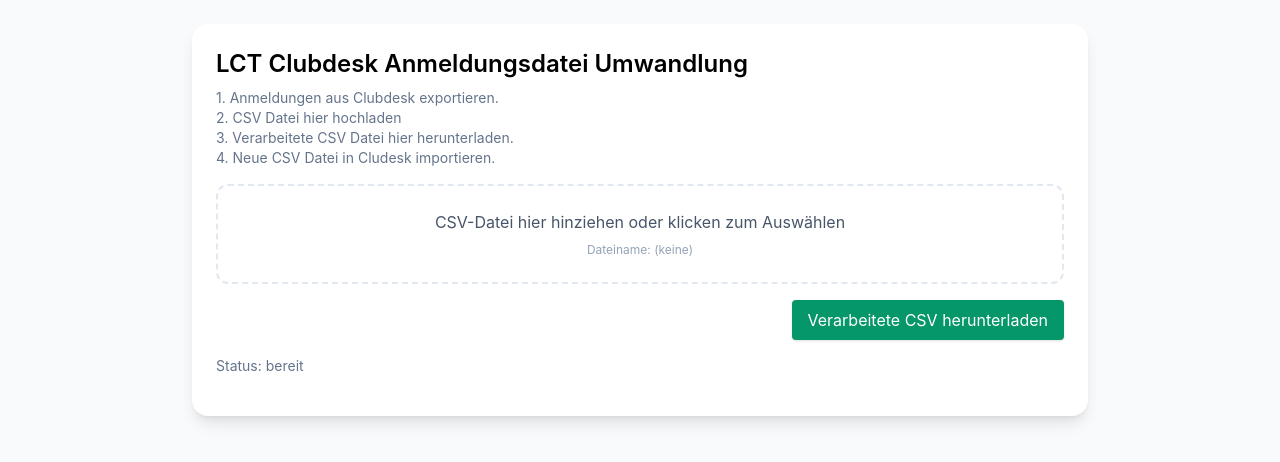
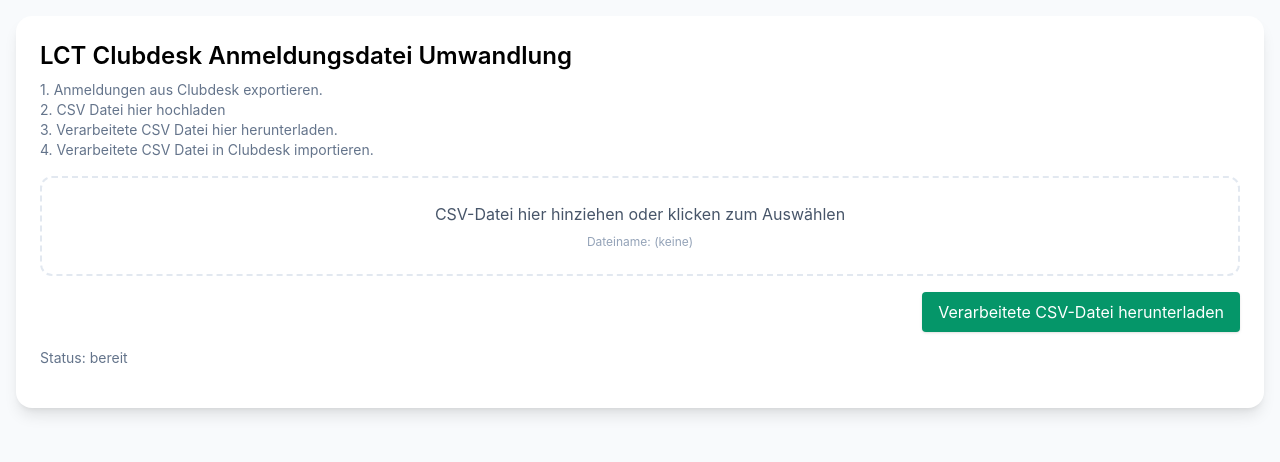
Before and after one commit to LC-Therwil/Webtools, a React (Create React App) app: page / in a window 1280 px wide. Shown: the top 462 px of the page. Built offline with nearby package versions, Linux system fonts and the light colour scheme.

Commit message:
small fixes

```diff
--- a/src/components/AnmeldungProcessor.jsx
+++ b/src/components/AnmeldungProcessor.jsx
@@ -270,10 +270,10 @@
   }
 
   return (
-    <div className="min-h-screen bg-slate-50 p-6 flex items-start justify-center">
-      <div className="w-full max-w-4xl bg-white rounded-2xl shadow-lg p-6">
+    <div className="min-h-screen bg-slate-50 p-4 flex items-start justify-center">
+      <div className="w-full max-w-7xl bg-white rounded-2xl shadow-lg p-6">
         <h1 className="text-2xl font-semibold mb-2">LCT Clubdesk Anmeldungsdatei Umwandlung</h1>
-        <p className="text-sm text-slate-500 mb-4">1. Anmeldungen aus Clubdesk exportieren. <br/>2. CSV Datei hier hochladen <br/>3. Verarbeitete CSV Datei hier herunterladen. <br/>4. Neue CSV Datei in Cludesk importieren.</p>
+        <p className="text-sm text-slate-500 mb-4">1. Anmeldungen aus Clubdesk exportieren. <br/>2. CSV Datei hier hochladen <br/>3. Verarbeitete CSV Datei hier herunterladen. <br/>4. Verarbeitete CSV Datei in Clubdesk importieren.</p>
 
         <div
           onDrop={onDrop}
@@ -298,7 +298,7 @@
             className="ml-auto bg-emerald-600 text-white px-4 py-2 rounded shadow hover:opacity-90"
             disabled={!processedData}
           >
-            Verarbeitete CSV herunterladen
+            Verarbeitete CSV-Datei herunterladen
           </button>
         </div>
 
@@ -325,11 +325,11 @@
             <div className="mb-6">
               <h2 className="text-lg font-semibold mb-2 text-slate-700">Originaldaten (Erste 10 Zeilen)</h2>
               <div className="overflow-x-auto border rounded-lg">
-                <table className="w-full table-auto border-collapse">
+                <table className="w-full table-fixed border-collapse min-w-max">
                   <thead>
                     <tr>
                       {originalHeaders.map((h) => (
-                        <th key={h} className="border px-2 py-1 text-left text-xs bg-slate-100">{h}</th>
+                        <th key={h} className="border px-3 py-2 text-left text-xs bg-slate-100 min-w-[120px]">{h}</th>
                       ))}
                     </tr>
                   </thead>
@@ -337,7 +337,7 @@
                     {rawData.slice(0, 10).map((row, i) => (
                       <tr key={i} className={i % 2 === 0 ? "bg-white" : "bg-slate-50"}>
                         {originalHeaders.map((h) => (
-                          <td key={h} className="border px-2 py-1 text-xs">{String(row?.[h] ?? "")}</td>
+                          <td key={h} className="border px-3 py-2 text-xs min-w-[120px] break-words">{String(row?.[h] ?? "")}</td>
                         ))}
                       </tr>
                     ))}
@@ -350,11 +350,11 @@
               <div className="mb-6">
                 <h2 className="text-lg font-semibold mb-2 text-slate-700">Verarbeitete Daten (Erste 10 Zeilen)</h2>
                 <div className="overflow-x-auto border rounded-lg">
-                  <table className="w-full table-auto border-collapse">
+                  <table className="w-full table-fixed border-collapse min-w-max">
                     <thead>
                       <tr>
                         {headers.map((h) => (
-                          <th key={h} className="border px-2 py-1 text-left text-xs bg-emerald-100">{h}</th>
+                          <th key={h} className="border px-3 py-2 text-left text-xs bg-emerald-100 min-w-[120px]">{h}</th>
                         ))}
                       </tr>
                     </thead>
@@ -362,7 +362,7 @@
                       {processedData.slice(0, 10).map((row, i) => (
                         <tr key={i} className={i % 2 === 0 ? "bg-white" : "bg-emerald-50"}>
                           {headers.map((h) => (
-                            <td key={h} className="border px-2 py-1 text-xs">{String(row?.[h] ?? "")}</td>
+                            <td key={h} className="border px-3 py-2 text-xs min-w-[120px] break-words">{String(row?.[h] ?? "")}</td>
                           ))}
                         </tr>
                       ))}
```
